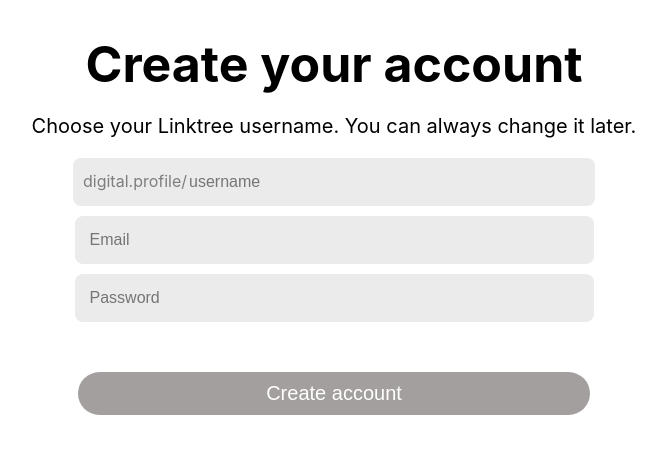
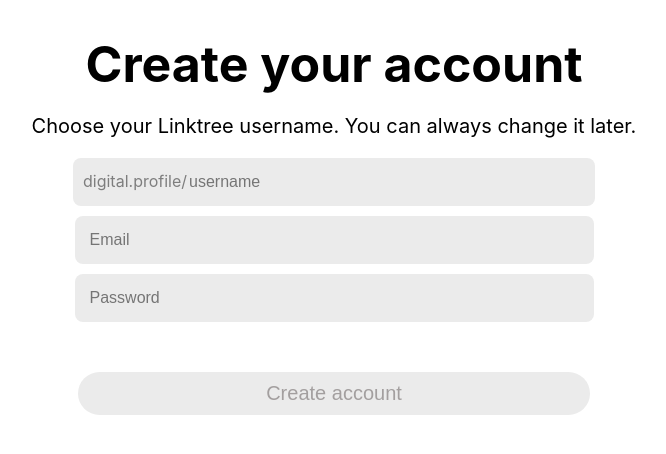
Before and after one commit to adalidbori/Digital.Profile, a React (Create React App) app: page / in a window 1280 px wide. Shown: the top 454 px of the page, without its empty margins (306-972 px from the left). Built offline with nearby package versions, Linux system fonts and the light colour scheme.

Commit message:
pantalla de Register creada

```diff
--- a/src/Register.module.css
+++ b/src/Register.module.css
@@ -86,10 +86,13 @@
     color: white;
     margin-top: 40px;
     background-color: blue;
+    cursor: pointer;
 }
 
 .buttonCreate:disabled{
-    background-color: rgb(163, 159, 159);
+    color: rgb(163, 159, 159);
+    background-color: rgb(235, 235, 235);
+    cursor: not-allowed;
 }
 
 
```
